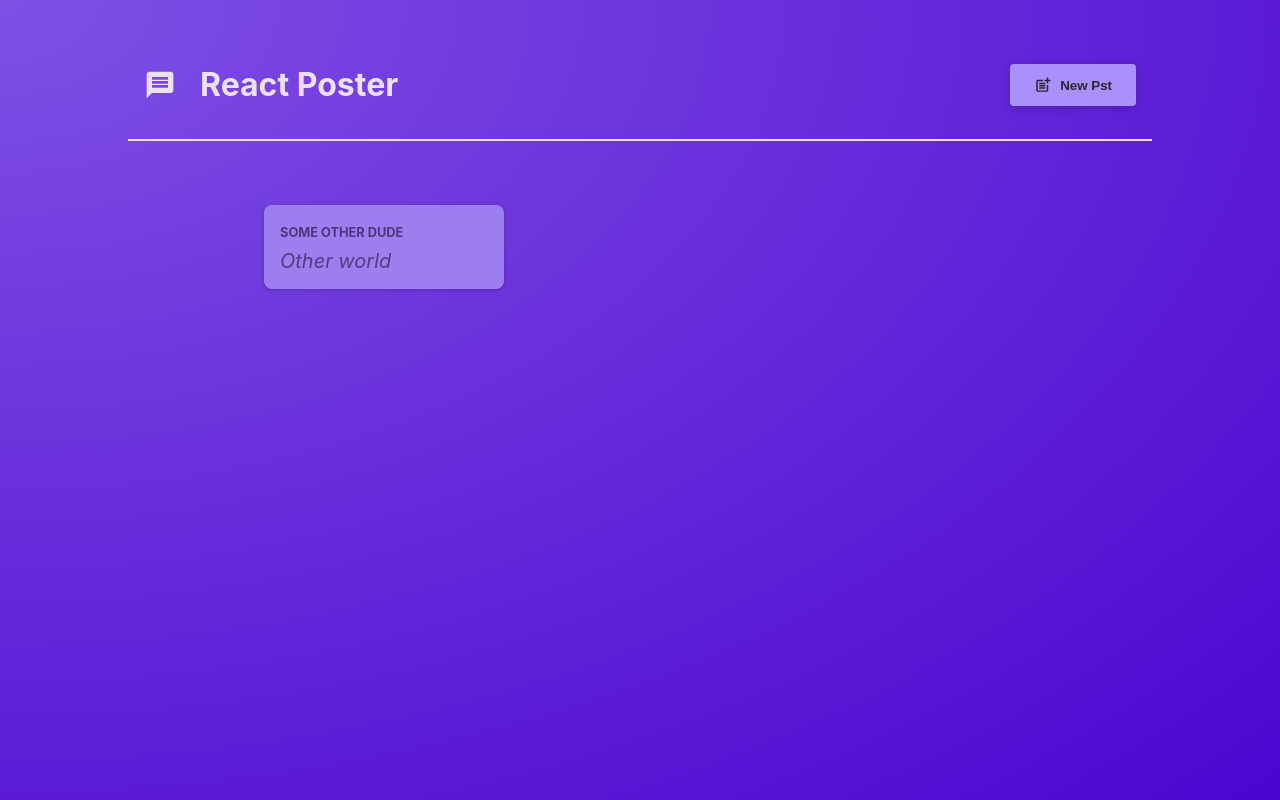
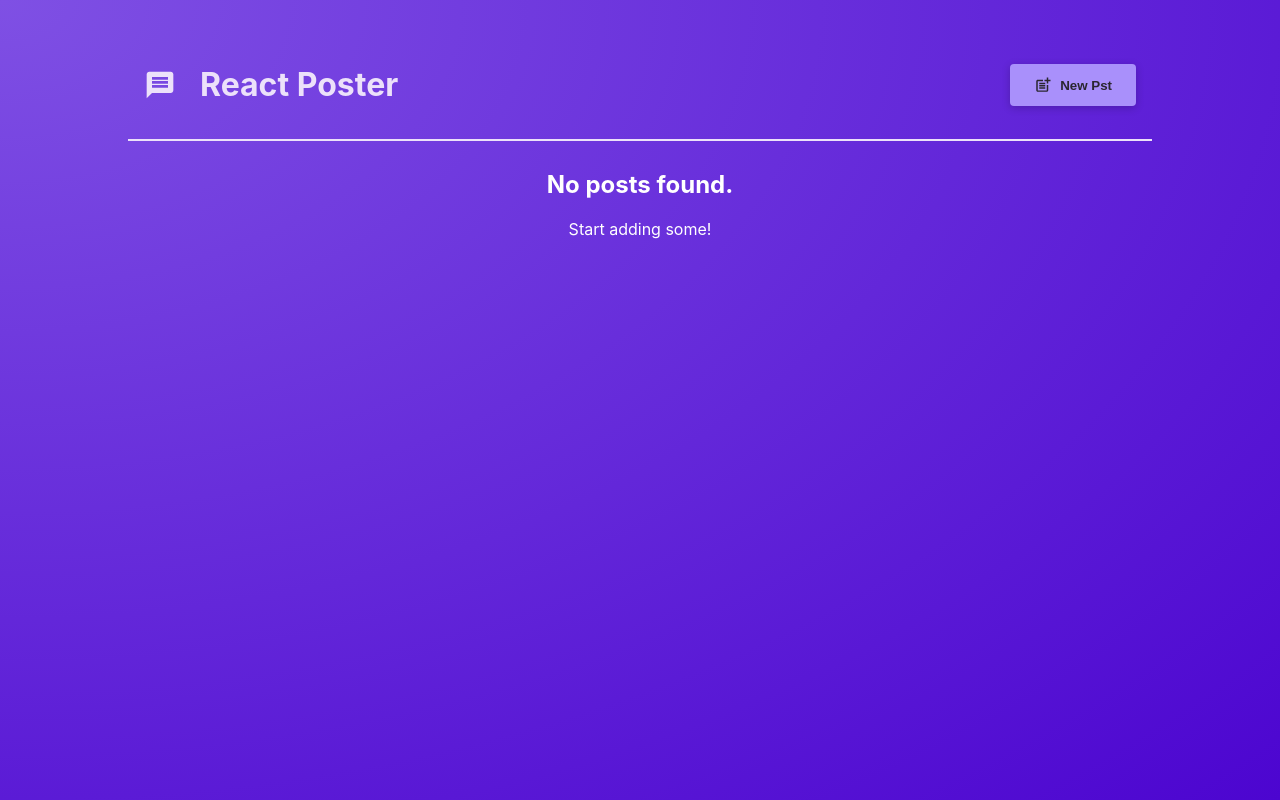
Before and after one commit to AsbestosFool/Ace-Project, a React (Vite) app in the folder Next JS Training/react-crash-course/: page / in a window 1280 px wide. Built offline with nearby package versions, Linux system fonts and the light colour scheme.

Commit message:
Outputted List Data

```diff
--- a/Next JS Training/react-crash-course/src/components/PostList.jsx
+++ b/Next JS Training/react-crash-course/src/components/PostList.jsx
@@ -15,9 +15,19 @@
                 <NewPost onCancel = {onStopPosting} onAddPost = {addPostHandler}/>
             </Modal>
         )}
-        <ul className={styles.posts}>
-            <Post author ="Some other dude" body = "Other world" />
-        </ul>
+        {posts.length > 0 && (
+            <ul className={styles.posts}>
+                {posts.map((post) => (
+                    <Post key = {post.body} author = {post.author} body = {post.body}/>
+                ))}
+            </ul>
+        )}
+        {posts.length === 0 && (
+            <div style={{textAlign: 'center', color: 'white'}}>
+                <h2>No posts found.</h2>
+                <p>Start adding some!</p>
+            </div>
+        )}
     </>
     );
 }
```
